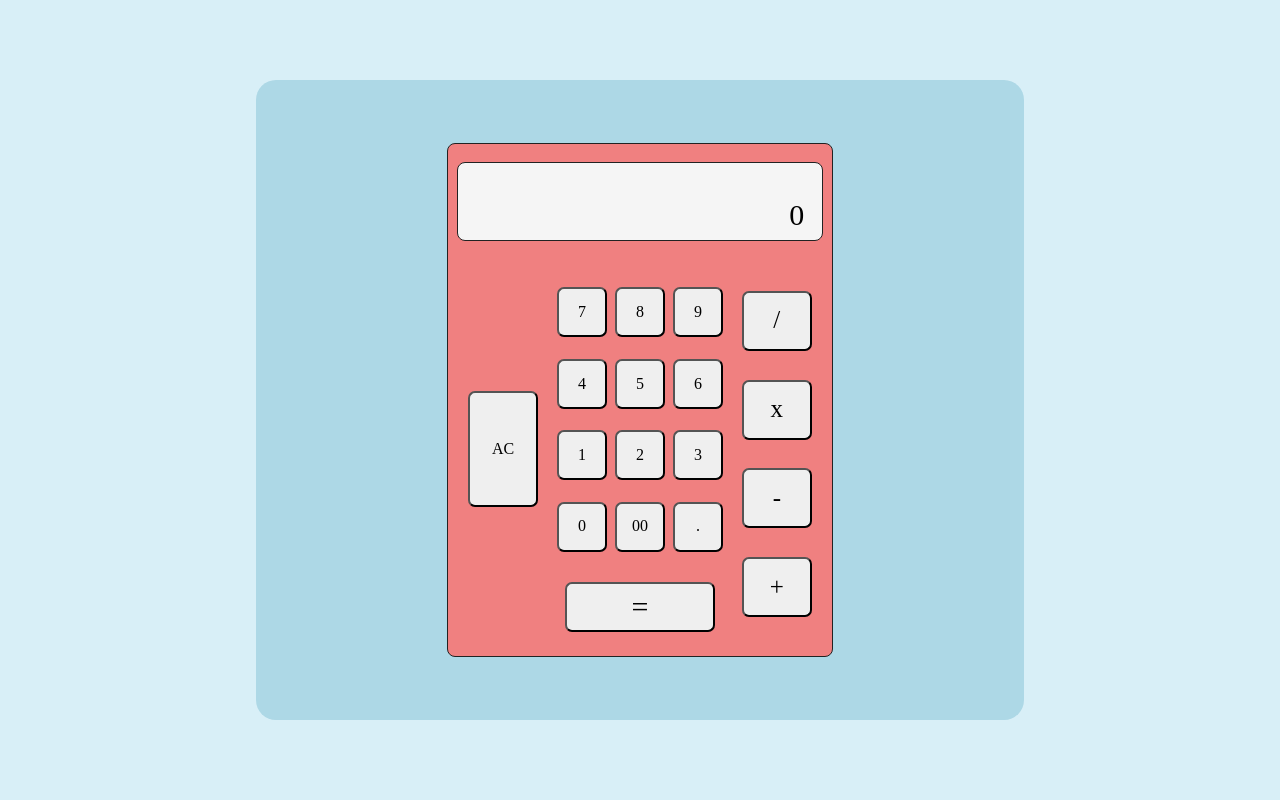
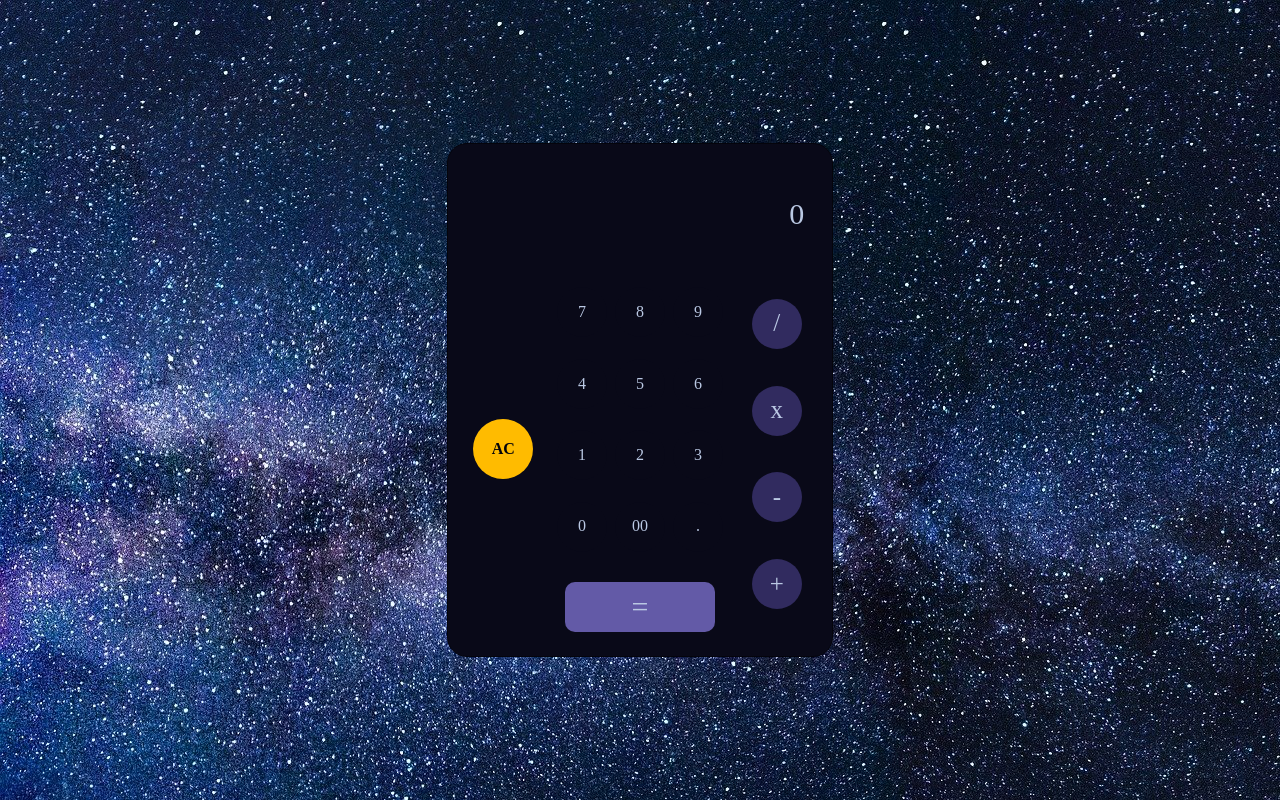
Before and after one commit to sebradoarga/calculator, a plain HTML site: page index.html in a window 1280 px wide. Drawn offline with Linux system fonts and the light colour scheme.

Commit message:
Restyle: night sky theme

```diff
--- a/css/style.css
+++ b/css/style.css
@@ -1,5 +1,5 @@
 body {
-    background: rgb(216, 239, 247);
+    background-image: url("../img/nightsky.jpg");
 }
 
 #container {
@@ -9,14 +9,14 @@ body {
     left: 50%;
     top: 50%;
     transform: translate(-50%,-50%);
-    background: lightblue;
     border-radius: 20px;
+    /* background: rgba(2, 9, 20, 0.5); */
 }
 
 #calculatorBody {
     width: 50%;
     height: 80%;
-    background: lightcoral;
+    background: #090918;
     position: absolute;
     top: 50%;
     left: 50%;
@@ -25,14 +25,12 @@ body {
     flex-direction: column;
     align-items: center;
     justify-content: space-between;
-    border-radius: 8px;
-    border: 1px solid #222;
+    border-radius: 20px;
+    border: 1px solid #04040b;
 }
 
 #screen {
-    background: whitesmoke;
-    border: 1px solid #222;
-    border-radius: 8px;
+    background: #090918;
     width: 95%;
     height: 15%;
     margin-top: 18px;
@@ -51,6 +49,7 @@ body {
     flex-direction: column;
     justify-content: flex-end;
     font-size: 30px;
+    color: #bac8e3;
 }
 
 #buttons {
@@ -72,8 +71,14 @@ body {
 }
 
 #refreshButtons button {
-    height: 30%;
-    width: 70px;
+    height: 60px;
+    width: 60px;
+    font-weight: bold;
+}
+
+#AC {
+    background: rgb(255, 187, 0);
+    color: #04040b;
 }
 
 
@@ -105,16 +110,26 @@ body {
 #numbers div button {
     height: 50px;
     width: 50px;
+    background: #090918;
 }
 
 #equalSign {
     width: 150px;
     height: 50px;
     font-size: 30px;
+    border-radius: 10px;
+    background: #635aa7;
 }
 
 button {
-    border-radius: 7px;
+    border-radius: 100%;
+    color: #bac8e3;
+    border: 0;
+}
+
+button:active {
+    border: 1px solid rgb(250, 250, 128);
+    box-shadow: 0 0 10px 2px rgb(250, 250, 128);
 }
 
 #operationButtons {
@@ -128,7 +143,8 @@ button {
 }
 
 #operationButtons button {
-    height: 60px;
-    width: 70px;
+    height: 50px;
+    width: 50px;
     font-size: 25px;
+    background: #312b5f;
 }
```
Also changed, not shown: img/nightsky.jpg (added).
